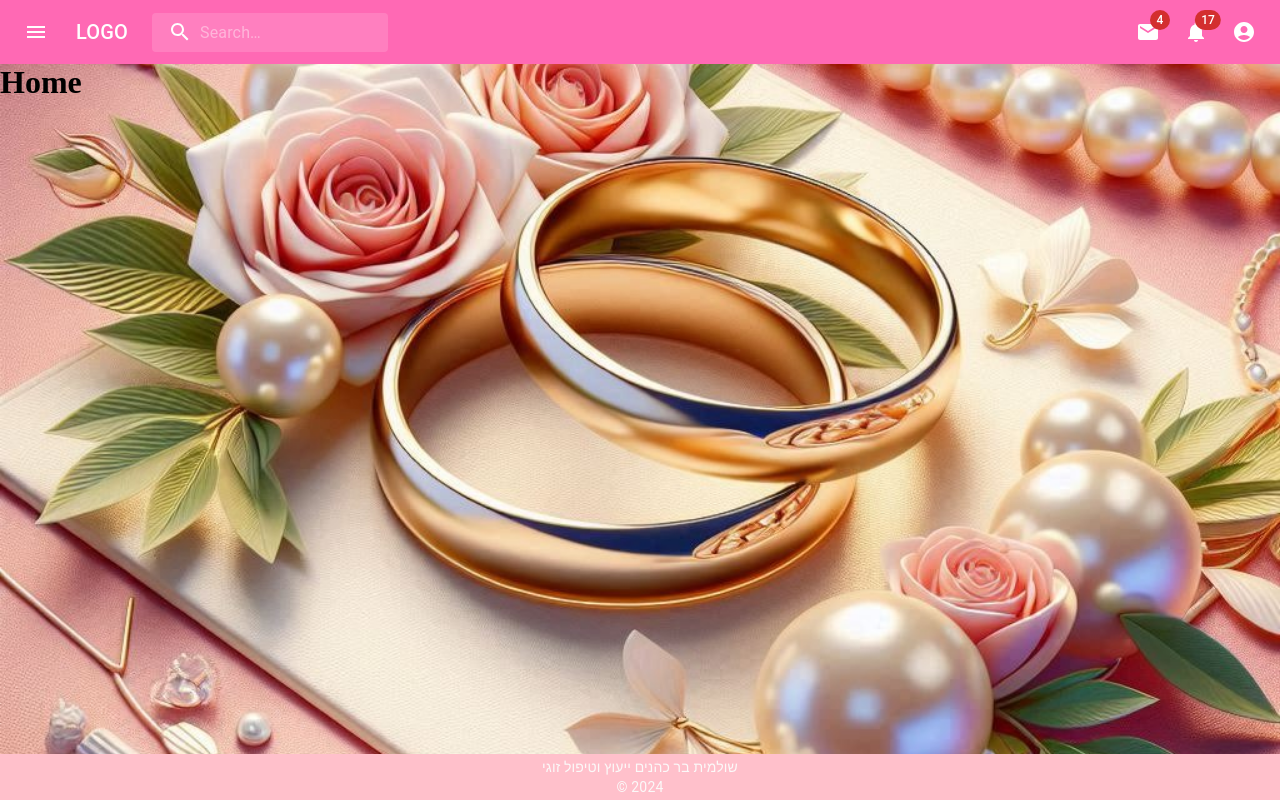
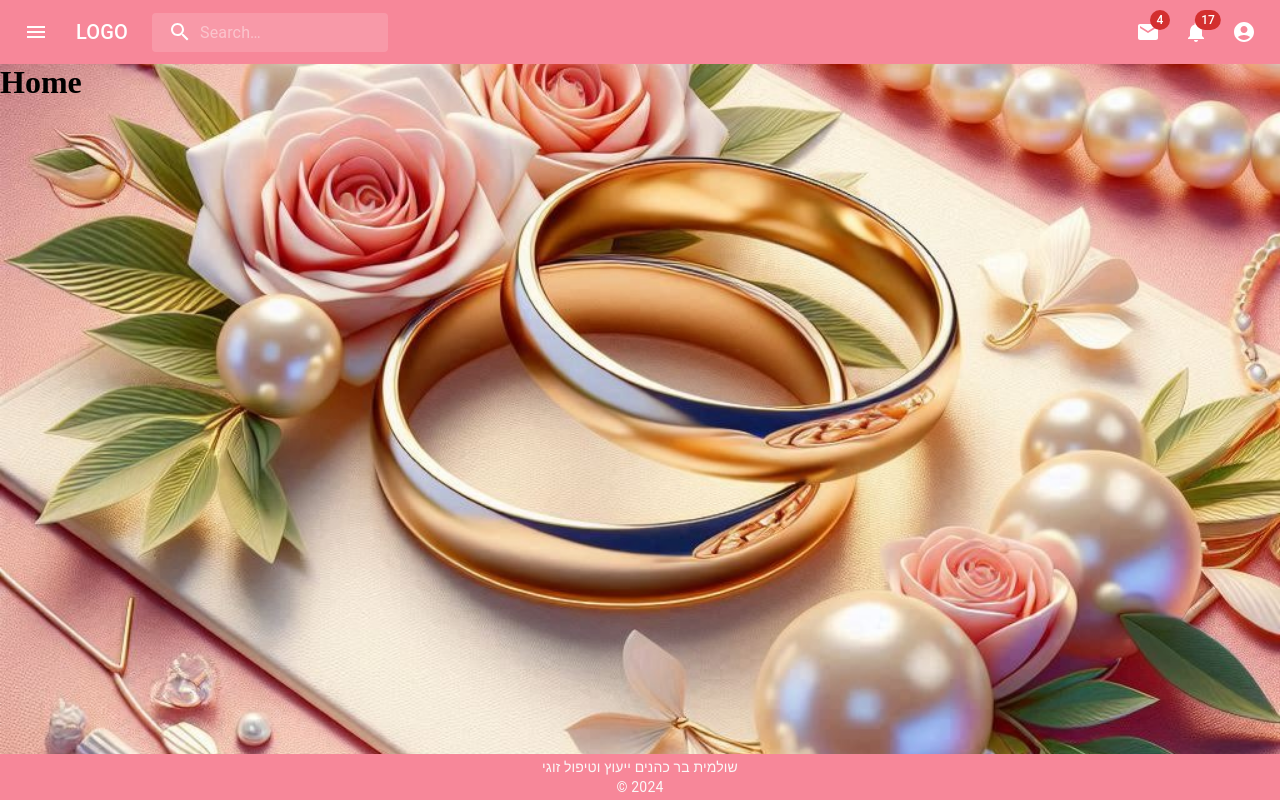
Before and after one commit to chemedMoshe/ShulamitClient, a React (Vite) app: page / in a window 1280 px wide. Built offline with nearby package versions, Linux system fonts and the light colour scheme.

Commit message:
change colot back nav

```diff
--- a/src/components/Footer/Footer.css
+++ b/src/components/Footer/Footer.css
@@ -1,6 +1,6 @@
 footer{
     text-align: center;
-    background-color:pink;
+    background-color:#f78799;
     color: rgb(251, 249, 249);
     padding: 0.2em;
 }
--- a/src/components/Navbar.tsx
+++ b/src/components/Navbar.tsx
@@ -157,7 +157,7 @@ export default function PrimarySearchAppBar() {
 
     return (
         <Box sx={{ flexGrow: 1 }}>
-            <AppBar position="static" sx={{backgroundColor:'#ff69b4'}}>
+            <AppBar position="static" sx={{backgroundColor:'#f78799'}}>
                 <Toolbar>
                     <IconButton
                         size="large"
```
